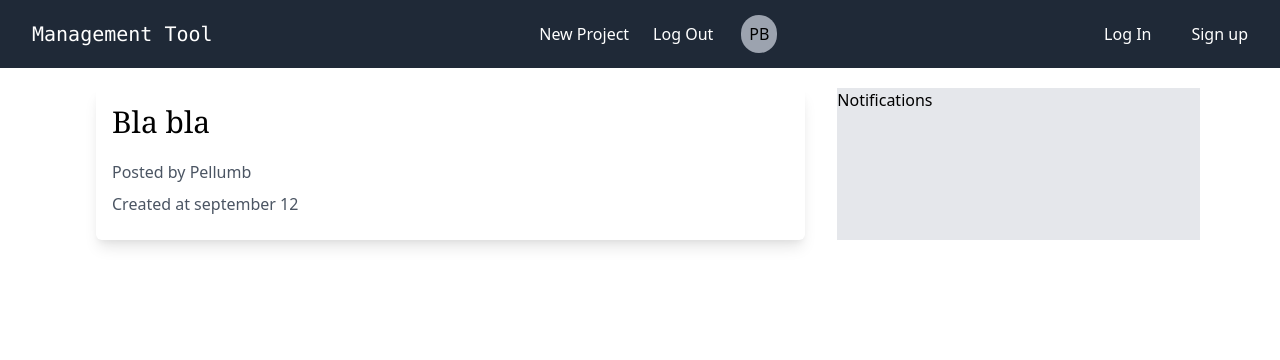
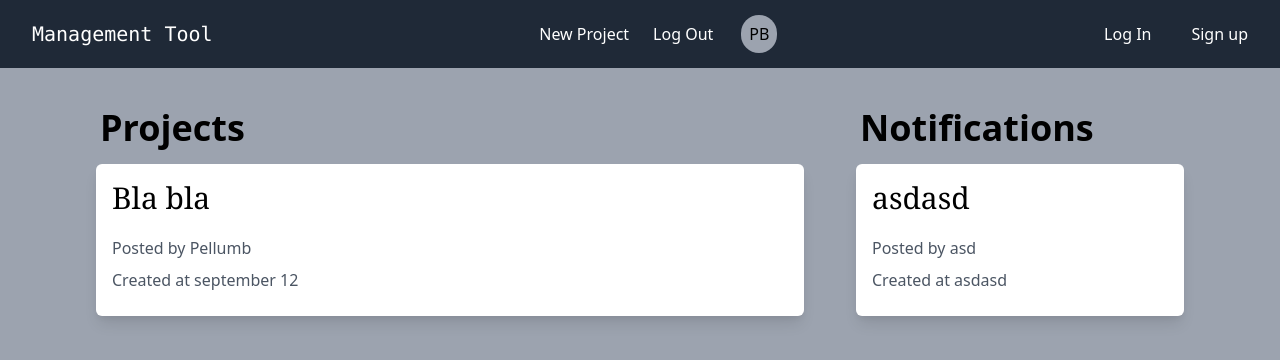
Before and after one commit to pellumbbaboci/management-tool-firebase, a React (Create React App) app: page / in a window 1280 px wide. Shown: the top 360 px of the page. Built offline with nearby package versions, Linux system fonts and the light colour scheme.

Commit message:
styling create and dashboard

```diff
--- a/src/components/dashboard/Dashboard.tsx
+++ b/src/components/dashboard/Dashboard.tsx
@@ -4,13 +4,17 @@ import Notifications from './Notifications';
 
 function Dashboard() {
   return (
-    <div className='mx-auto px-20'>
-      <div className='grid grid-flow-col grid-cols-3 gap-4 mt-5'>
+    <div className='mx-auto px-20 bg-gray-400 min-h-screen flex flex-col'>
+      <div className='grid grid-flow-col grid-cols-3 gap-5 mt-5'>
         <div className='col-span-2'>
+          <h2 className='text-4xl px-5 mt-5 font-extrabold mb-4'>Projects</h2>
           <ProjectList />
         </div>
 
-        <div className='bg-gray-200 col-span-1'>
+        <div className='col-span-1'>
+          <h2 className='text-4xl px-5 mt-5 font-extrabold mb-4'>
+            Notifications
+          </h2>
           <Notifications />
         </div>
       </div>
--- a/src/components/dashboard/Notifications.tsx
+++ b/src/components/dashboard/Notifications.tsx
@@ -2,8 +2,15 @@ import React from 'react';
 
 function Notifications() {
   return (
-    <div className=''>
-      <h2 className=''>Notifications</h2>
+    <div className='relative p-4 rounded-md shadow-lg  z-1 mx-4 hover:shadow-2xl bg-white'>
+      {/* <h1 className='absolute -top-10 md:-left-10 md:-top-10 text-4xl text-white font-bold dark:text-gray-800'>
+        {yearStart} - {yearEnd}
+      </h1> */}
+      <h1 className='font-serif text-black text-3xl mb-5'>asdasd</h1>
+
+      <p className='text-gray-600 my-2'>{`Posted by asd`}</p>
+
+      <p className='text-gray-600 my-2 '>{`Created at asdasd`}</p>
     </div>
   );
 }
--- a/src/components/projects/ProjectCreate.tsx
+++ b/src/components/projects/ProjectCreate.tsx
@@ -11,6 +11,7 @@ function ProjectCreate() {
     console.log(title, lastName, password, email);
   };
   return (
+    <div className='bg-gray-400 min-h-screen flex flex-col'>
       <div className='container max-w-screen-md mx-auto flex-1 flex flex-col items-center justify-center px-2'>
         <div className='bg-white px-6 py-8 rounded shadow-md text-black w-full'>
           <h1 className='mb-8 text-3xl text-center'>Create New Project</h1>
@@ -41,6 +42,7 @@ function ProjectCreate() {
           </button>
         </div>
       </div>
+    </div>
   );
 }
 
--- a/src/components/projects/ProjectList.tsx
+++ b/src/components/projects/ProjectList.tsx
@@ -23,7 +23,7 @@ type ProjectCardType = {
 
 const ProjectCard = ({ title, author, createdAt }: ProjectCardType) => {
   return (
-    <div className='relative p-4 rounded-md shadow-lg  z-1 mx-4 hover:shadow-2xl'>
+    <div className='relative p-4 rounded-md shadow-lg  z-1 mx-4 hover:shadow-2xl bg-white'>
       {/* <h1 className='absolute -top-10 md:-left-10 md:-top-10 text-4xl text-white font-bold dark:text-gray-800'>
         {yearStart} - {yearEnd}
       </h1> */}
```
Lines whose indentation alone changed are shown as unchanged.
